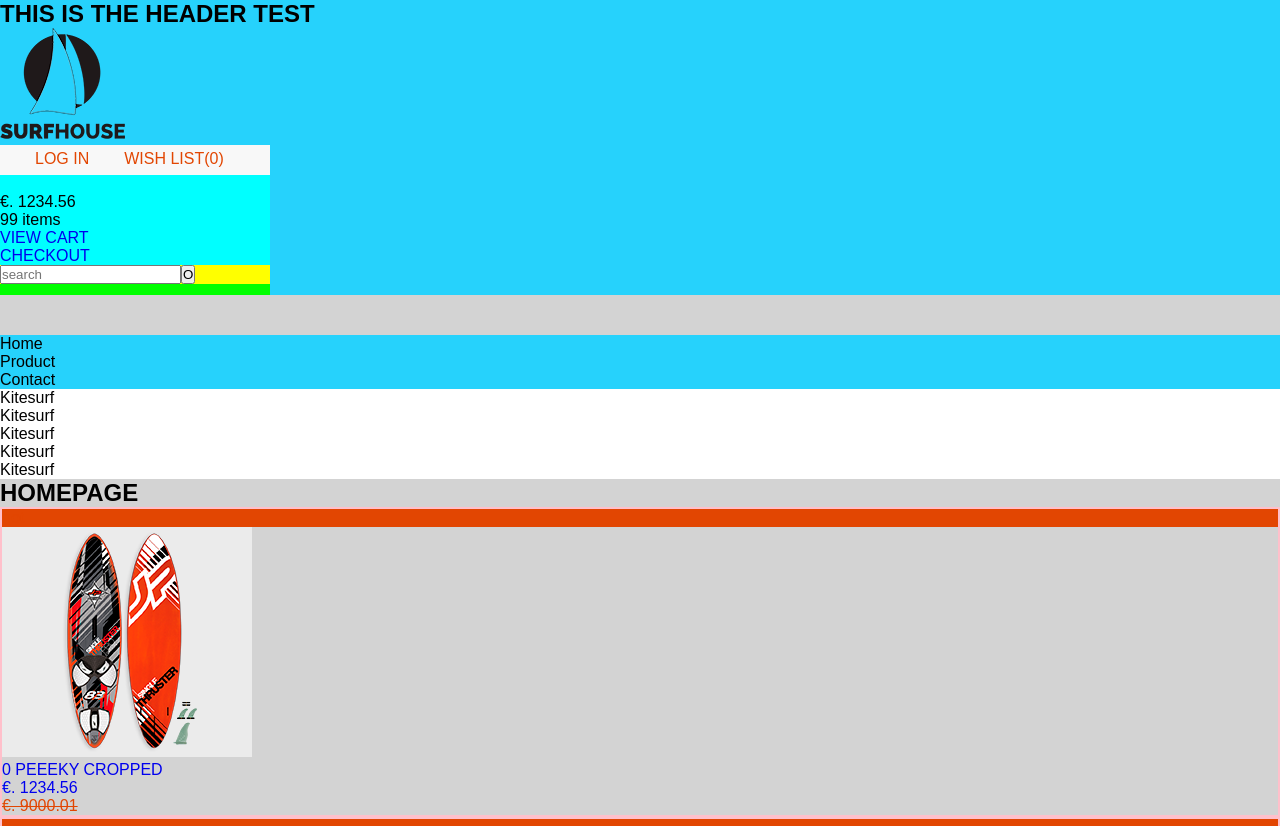
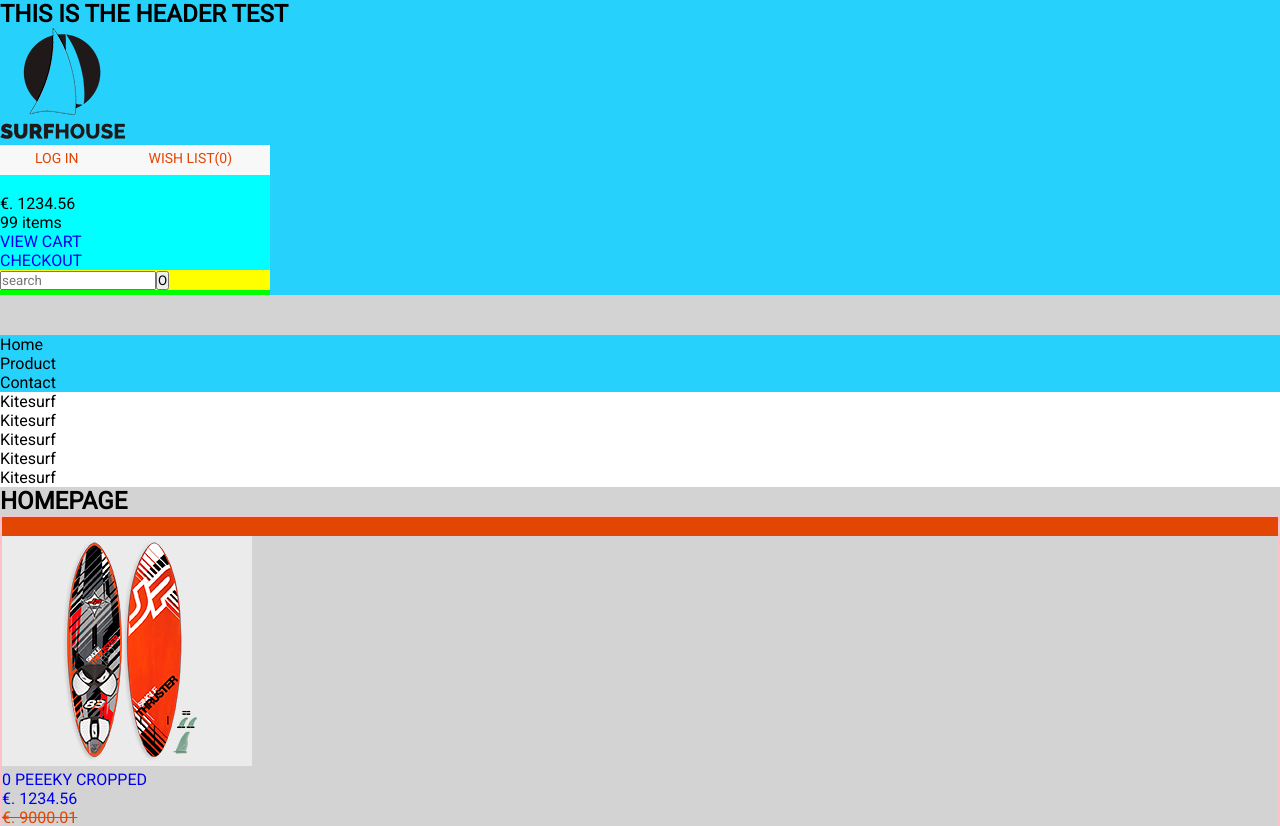
Before and after one commit to stesserHub/Modern-Front-End-3-Surf-House, a Vue app in the folder surfhouse/: page / in a window 1280 px wide. Shown: the top 826 px of the page. Built offline with nearby package versions, Linux system fonts and the light colour scheme.

Commit message:
imported roboto font

```diff
--- /dev/null
+++ b/surfhouse/src/assets/styles/fonts.scss
@@ -0,0 +1 @@
+@import url('https://fonts.googleapis.com/css?family=Roboto');
--- a/surfhouse/src/assets/styles/global.scss
+++ b/surfhouse/src/assets/styles/global.scss
@@ -1,6 +1,8 @@
 @import "reset";
+
+@import "fonts";
+@import "variables";
 @import "tabs";
-@import "variables";
 
 
 
@@ -72,7 +74,8 @@
     .cartlink {
         height: 30px;
         background-color: $background;
-
+        font-size: 14px;
+        font-weight: 500;
 
         ul {
             padding: 5px;
@@ -80,9 +83,13 @@
                 margin-left: 30px;
                 margin-right: 5px;
                 float:left;
+
                 a {
                     color: $cta1;
                 }
+            }
+            li:last-child {
+                margin-left: 65px;
             }
         }
     }
--- a/surfhouse/src/assets/styles/reset.scss
+++ b/surfhouse/src/assets/styles/reset.scss
@@ -1,7 +1,7 @@
 * {
     margin: 0;
     padding: 0;
-    font-family: sans-serif;
+    font-family:'Roboto', sans-serif;
 }
 
 ul {
```
